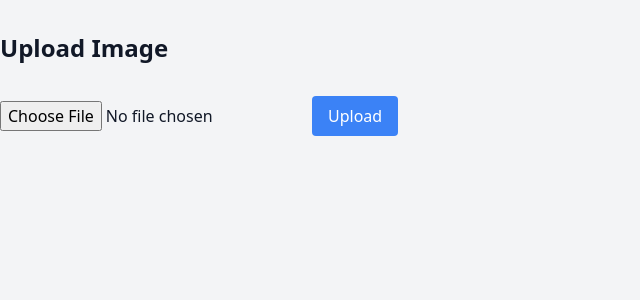
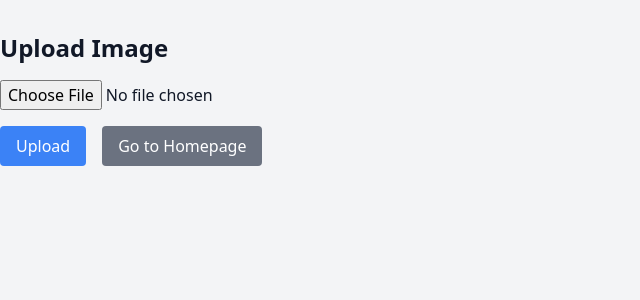
Before and after one commit to luckyverma09/image-hub, a Next.js app: page /upload in a window 1280 px wide. Shown: the top 300 px of the page, without its empty margins (0-640 px from the left). Built offline with nearby package versions, Linux system fonts and the light colour scheme; no server answers.

Commit message:
Add navigation button to go back to homepage on upload page

```diff
--- a/pages/upload.js
+++ b/pages/upload.js
@@ -1,9 +1,11 @@
-//pages/upload.js
+// pages/upload.js
 import { useState } from "react";
 import { useUser } from "@clerk/nextjs";
+import { useRouter } from "next/router";
 
 export default function UploadPage() {
   const { user } = useUser();
+  const router = useRouter();
   const [file, setFile] = useState(null);
 
   const handleSubmit = async (e) => {
@@ -37,9 +39,18 @@ export default function UploadPage() {
       <h1 className="text-2xl font-bold mb-4">Upload Image</h1>
       <form onSubmit={handleSubmit} className="space-y-4">
         <input type="file" onChange={(e) => setFile(e.target.files[0])} />
-        <button type="submit" className="px-4 py-2 bg-blue-500 text-white rounded">
-          Upload
-        </button>
+        <div className="flex space-x-4">
+          <button type="submit" className="px-4 py-2 bg-blue-500 text-white rounded">
+            Upload
+          </button>
+          <button
+            type="button"
+            onClick={() => router.push("/")}
+            className="px-4 py-2 bg-gray-500 text-white rounded"
+          >
+            Go to Homepage
+          </button>
+        </div>
       </form>
     </div>
   );
```
